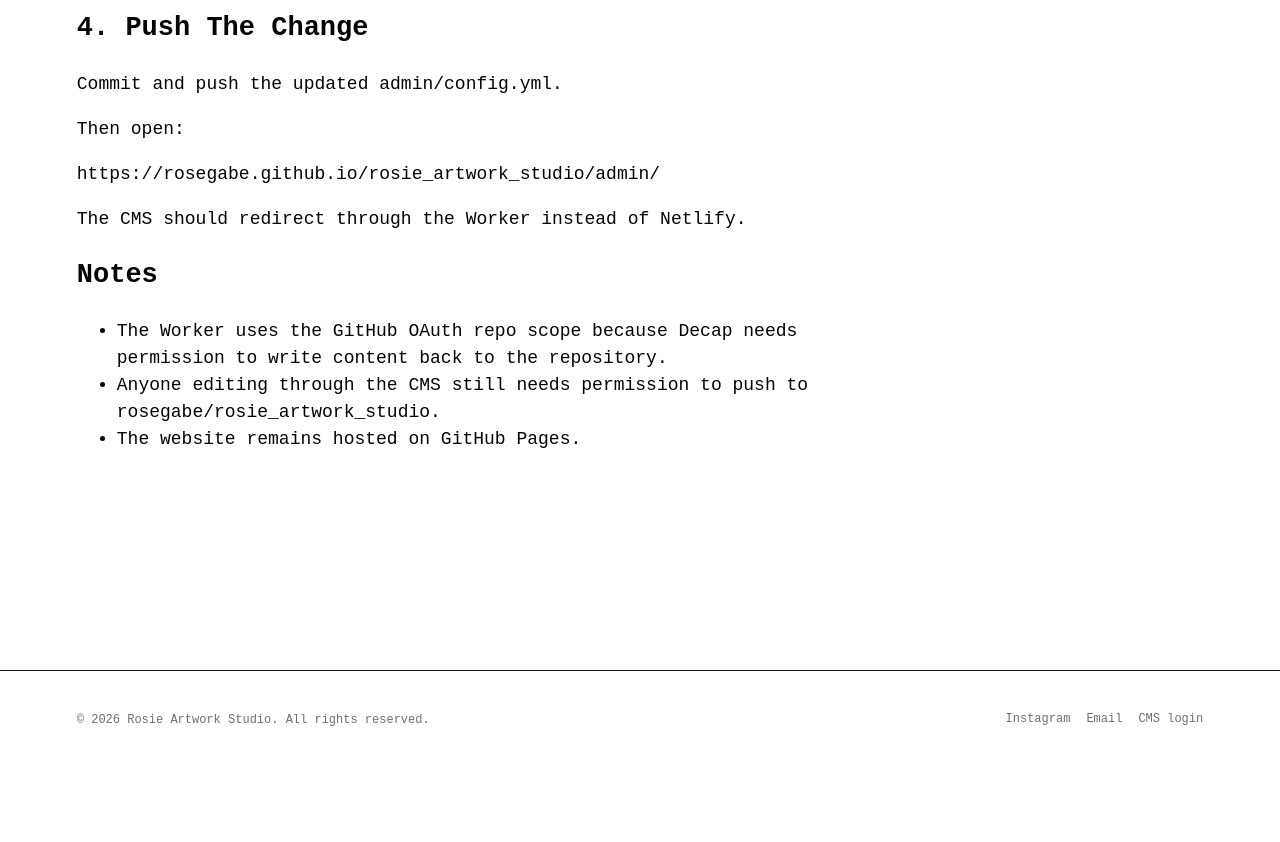
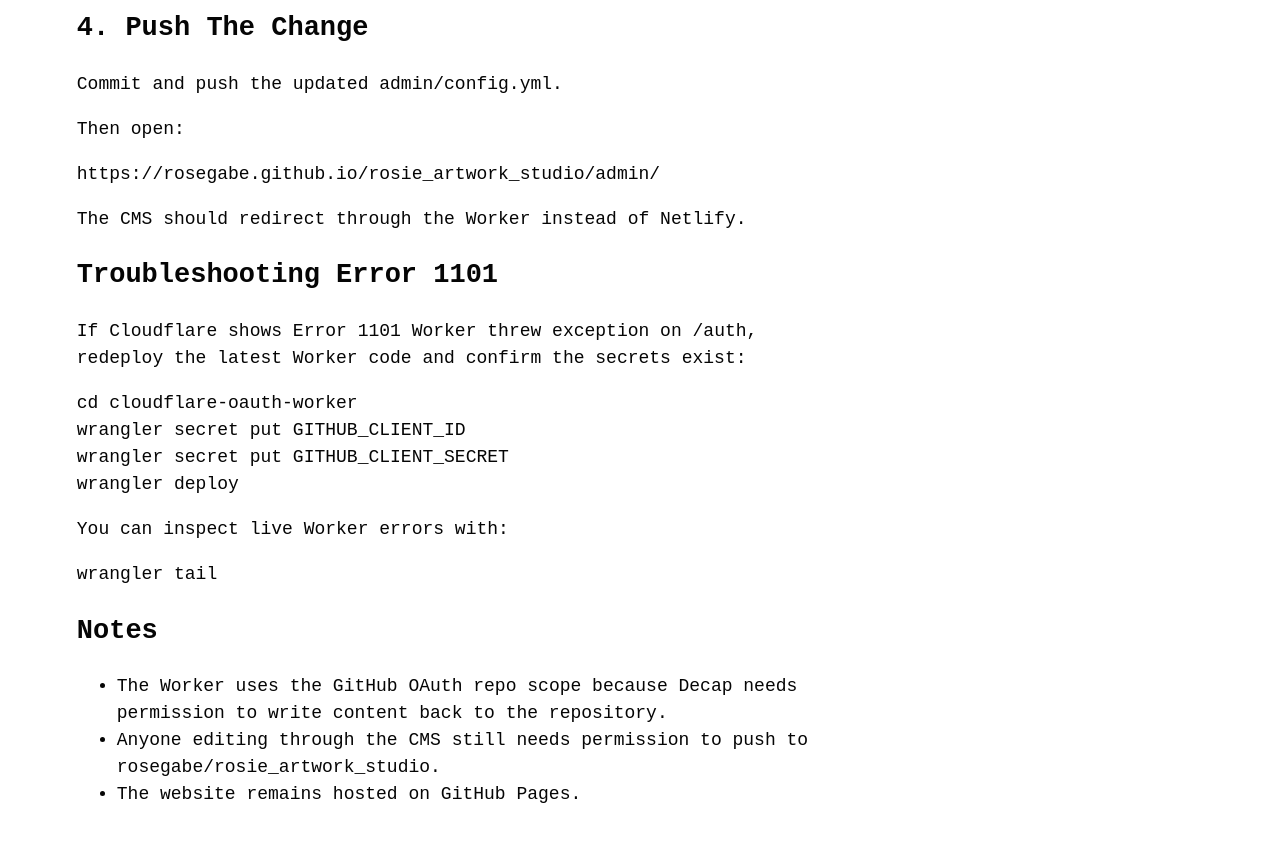
Before and after one commit to rosegabe/rosie_artwork_studio, a Jekyll site: the page built from CLOUDFLARE_WORKER_OAUTH.md, in a window 1280 px wide and 900 px high, scrolled down 2400 px. Shown: the top 842 px of the window. Built offline with Jekyll 4.4.1, drawn with Linux system fonts in a browser that asks for light colours; our own code applies the rules of GitHub Pages for plain Markdown files; before the commit the page ends 3169 px from its top, so only the background shows below that.

Commit message:
Handle Worker OAuth errors cleanly

````diff
--- a/CLOUDFLARE_WORKER_OAUTH.md
+++ b/CLOUDFLARE_WORKER_OAUTH.md
@@ -77,6 +77,23 @@
 
 The CMS should redirect through the Worker instead of Netlify.
 
+## Troubleshooting Error 1101
+
+If Cloudflare shows `Error 1101 Worker threw exception` on `/auth`, redeploy the latest Worker code and confirm the secrets exist:
+
+```bash
+cd cloudflare-oauth-worker
+wrangler secret put GITHUB_CLIENT_ID
+wrangler secret put GITHUB_CLIENT_SECRET
+wrangler deploy
+```
+
+You can inspect live Worker errors with:
+
+```bash
+wrangler tail
+```
+
 ## Notes
 
 - The Worker uses the GitHub OAuth `repo` scope because Decap needs permission to write content back to the repository.
--- a/cloudflare-oauth-worker/src/worker.js
+++ b/cloudflare-oauth-worker/src/worker.js
@@ -18,11 +18,11 @@
       }
 
       if (url.pathname === "/auth") {
-        return authorize(request, env);
+        return await authorize(request, env);
       }
 
       if (url.pathname === "/callback") {
-        return callback(request, env);
+        return await callback(request, env);
       }
 
       return new Response("Not found", { status: 404, headers: corsHeaders(env) });
````
